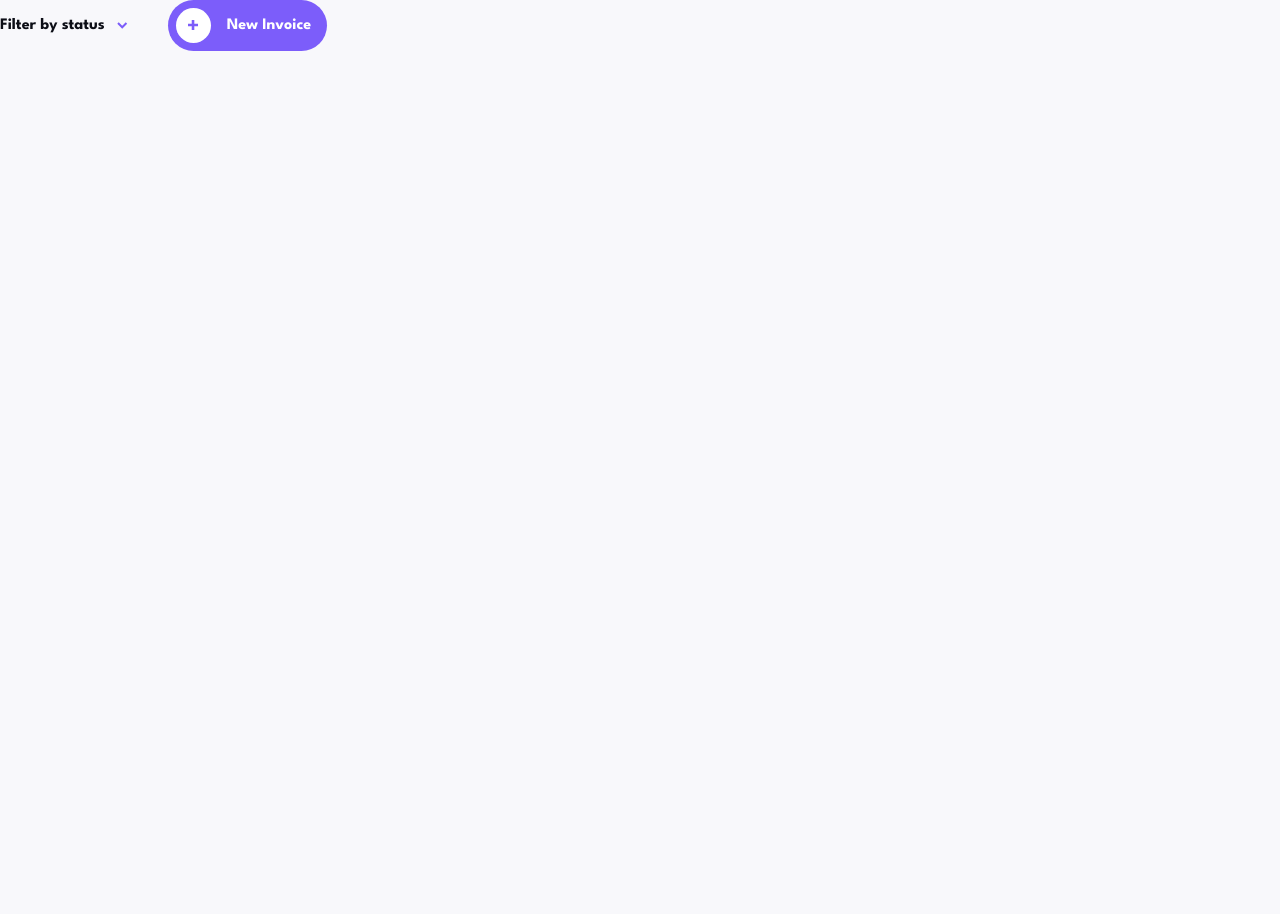
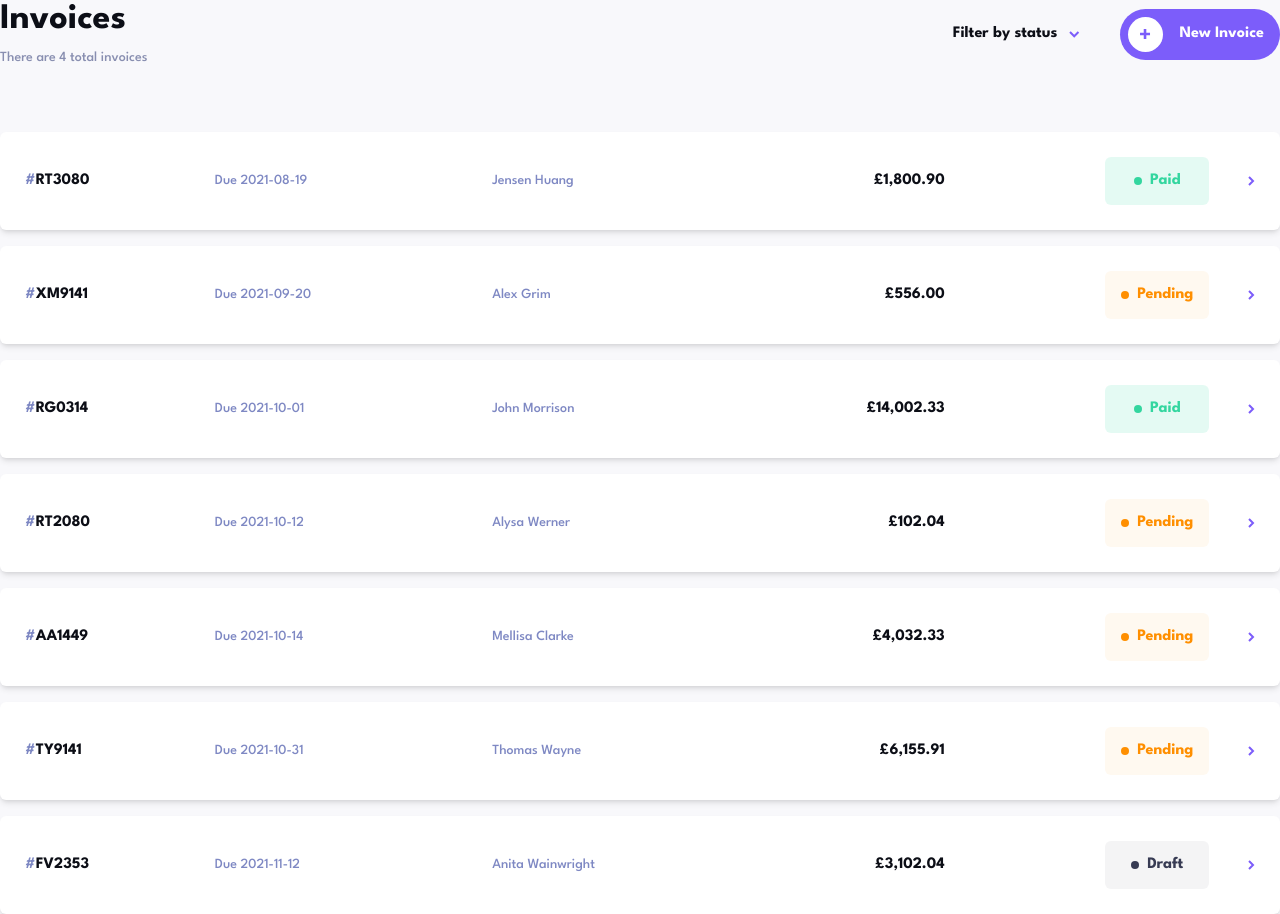
Before and after one commit to Javieer57/FEM-invoice-app, a React (Vite) app: page / in a window 1280 px wide. Before the commit the page ends 800 px from the top, so only its background shows below. Built offline with nearby package versions, Linux system fonts and the light colour scheme.

Commit message:
feat: add InvoiceItem component

```diff
--- a/src/App.jsx
+++ b/src/App.jsx
@@ -1,14 +1,38 @@
 import { FiltersDropdown } from "./components/FiltersDropdown";
 import { NewInvoiceBtn } from "./components/NewInvoiceBtn";
+import { InvoiceItem } from "./components/InvoiceItem";
+import Data from "../public/assets/data.json";
 
 function App() {
   return (
-    <>
-      <div className="flex items-center gap-4 tablet:gap-10">
-        <FiltersDropdown />
-        <NewInvoiceBtn />
-      </div>
-    </>
+    <main>
+      <header className="mb-8 flex items-center justify-between tablet:mb-14 desktop:mb-16">
+        <div>
+          <h1 className="text-2xl font-bold tablet:mb-2 tablet:text-4xl">
+            Invoices
+          </h1>
+          <p className="text-sm font-medium text-gray200">
+            <span className="sr-only tablet:not-sr-only">There are</span> 4{" "}
+            <span className="sr-only tablet:not-sr-only">total</span> invoices
+          </p>
+        </div>
+
+        <div className="flex items-center gap-4 tablet:gap-10">
+          <FiltersDropdown />
+          <NewInvoiceBtn />
+        </div>
+      </header>
+
+      <section>
+        <ul className="grid gap-4">
+          {Data.map((invoice) => (
+            <li key={invoice.id}>
+              <InvoiceItem invoice={invoice} />
+            </li>
+          ))}
+        </ul>
+      </section>
+    </main>
   );
 }
 
--- /dev/null
+++ b/src/components/InvoiceItem.jsx
@@ -0,0 +1,38 @@
+import { StatusBadge } from "./StatusBadge";
+
+export const InvoiceItem = ({ invoice }) => {
+  const formatToCurrency = (value) => {
+    return new Intl.NumberFormat("en-GB", {
+      style: "currency",
+      currency: "GBP",
+    }).format(value);
+  };
+
+  return (
+    <article>
+      <a href="#" className=" invoice-item rounded-lg bg-white p-6">
+        <p className="invoice-item-id font-bold">
+          <span className="text-purple300">#</span>
+          {invoice?.id}
+        </p>
+        <p className="invoice-item-name text-sm font-medium text-purple300">
+          {invoice?.clientName}
+        </p>
+        <p className="invoice-item-due text-sm font-medium text-purple300">
+          Due {invoice?.paymentDue}
+        </p>
+        <p className="invoice-item-total font-bold">
+          {formatToCurrency(invoice?.total)}
+        </p>
+        <div className="invoice-item-status">
+          <StatusBadge status={invoice?.status} />
+        </div>
+        <img
+          className="invoice-item-arrow hidden justify-self-end tablet:inline-block"
+          src="/assets/icon-arrow-right.svg"
+          alt="arrow right"
+        />
+      </a>
+    </article>
+  );
+};
--- /dev/null
+++ b/src/components/StatusBadge.jsx
@@ -0,0 +1,32 @@
+const badgeThemes = {
+  paid: {
+    bgColor: "bg-green400/[.13]",
+    dotColor: "bg-green400",
+    textColor: "text-green400",
+  },
+  pending: {
+    bgColor: "bg-orange100",
+    dotColor: "bg-orange400",
+    textColor: "text-orange400",
+  },
+  draft: {
+    bgColor: "bg-gray100",
+    dotColor: "bg-darkblue500",
+    textColor: "text-darkblue500",
+  },
+};
+
+export const StatusBadge = ({ status }) => {
+  const { bgColor, textColor, dotColor } = badgeThemes[status];
+
+  return (
+    <p
+      className={`${bgColor} ${textColor} inline-flex w-full min-w-[6.5rem] items-center justify-center gap-2 rounded-md p-3 font-bold capitalize`}
+    >
+      <span
+        className={`${dotColor} block h-2 w-2 shrink-0 rounded-full`}
+      ></span>
+      {status}
+    </p>
+  );
+};
--- /dev/null
+++ b/src/styles/components/_invoiceItem.scss
@@ -0,0 +1,74 @@
+.invoice-item {
+  @apply grid justify-between rounded-md bg-white shadow-md;
+  border: 1px solid transparent;
+  grid-template-areas: "id name" "due status" "total status";
+  grid-template-rows: 2.5rem minmax(1.5rem, auto) auto;
+  column-gap: 0.625rem;
+  transition: all 0.2s ease-in-out;
+
+  &:hover {
+    @apply border-purple900;
+    cursor: pointer;
+  }
+
+  &-id {
+    grid-area: id;
+  }
+  &-name {
+    grid-area: name;
+    justify-self: end;
+  }
+  &-due {
+    grid-area: due;
+  }
+  &-total {
+    grid-area: total;
+  }
+  &-status {
+    grid-area: status;
+    align-self: center;
+  }
+  &-arrow {
+    grid-area: arrow;
+  }
+
+  @screen tablet {
+    @apply items-center;
+    grid-template-rows: auto;
+    gap: 0.625rem;
+    grid-template-areas: "id due name total status arrow";
+    grid-template-columns:
+      12.33%
+      21.31%
+      21.95%
+      12.66%
+      21.47%
+      2.24%;
+
+    &-name {
+      justify-self: start;
+    }
+
+    &-total {
+      justify-self: end;
+    }
+
+    &-status {
+      justify-self: end;
+    }
+
+    &-arrow {
+      justify-self: end;
+    }
+  }
+
+  @screen desktop {
+    grid-template-columns:
+      13.79%
+      20.91%
+      20.91%
+      14.24%
+      19.88%
+      2.07%;
+  }
+}
--- a/src/styles/components/index.scss
+++ b/src/styles/components/index.scss
@@ -1 +1,2 @@
 @forward "filterCheckbox";
+@forward "invoiceItem";
```
